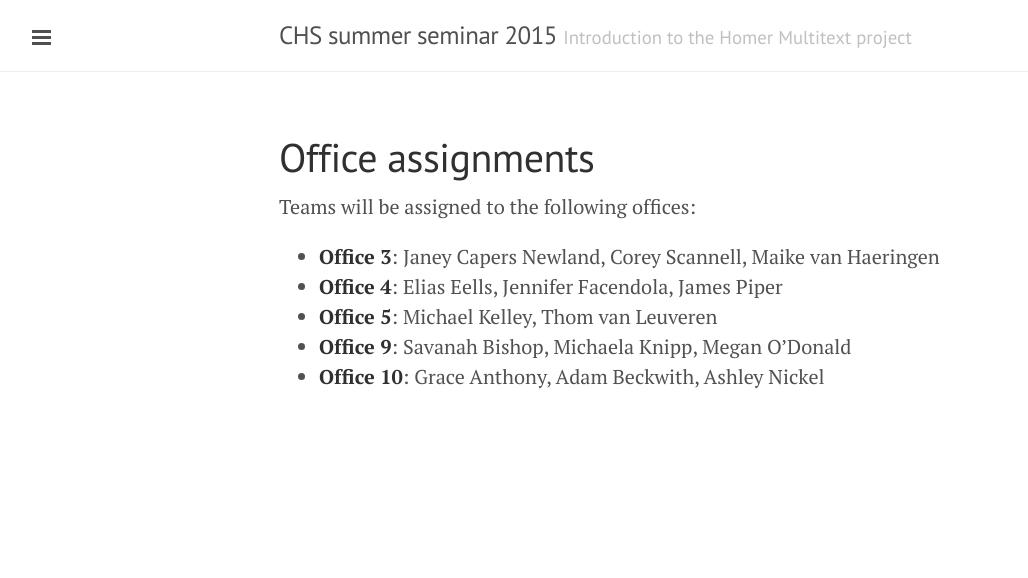
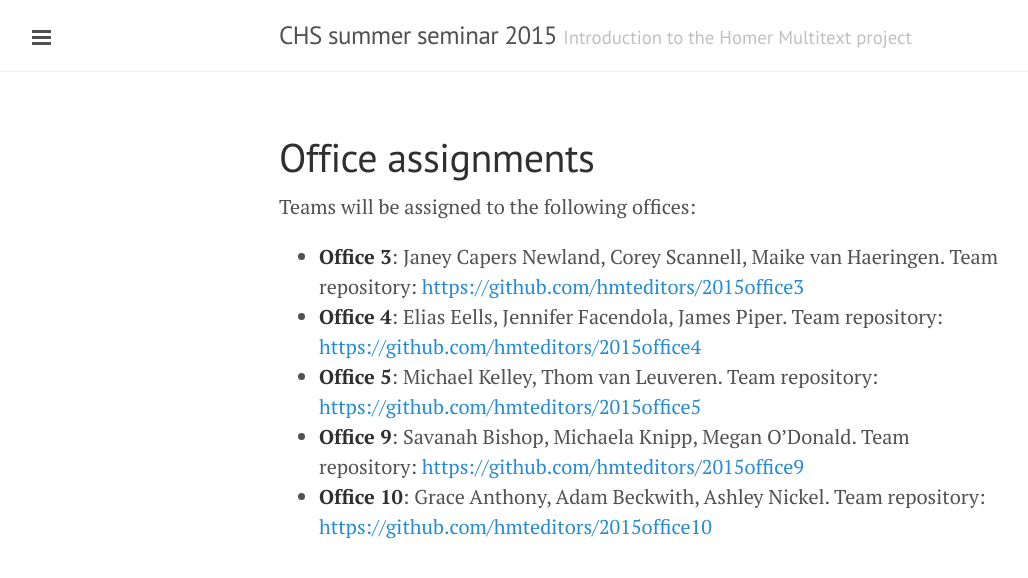
Before and after one commit to homermultitext/summerseminar2015, a Jekyll site: the page built from offices.md, in a window 1280 px wide. Shown: the top 578 px of the page, without its empty margins (1-1029 px from the left). Built offline with Jekyll 4.4.1, drawn with Linux system fonts in a browser that asks for light colours.

Commit message:
Update tips

```diff
--- a/offices.md
+++ b/offices.md
@@ -7,8 +7,8 @@ Teams will be assigned to the following offices:
 
 
 
-- **Office 3**:  Janey Capers Newland, Corey Scannell, Maike van Haeringen
--  **Office 4**: Elias Eells, Jennifer Facendola, James Piper
-- **Office 5**: Michael Kelley, Thom van Leuveren
--  **Office 9**: Savanah Bishop, Michaela Knipp, Megan O'Donald
-- **Office 10**:  Grace Anthony, Adam Beckwith, Ashley Nickel
+- **Office 3**:  Janey Capers Newland, Corey Scannell, Maike van Haeringen.  Team repository: <https://github.com/hmteditors/2015office3>
+-  **Office 4**: Elias Eells, Jennifer Facendola, James Piper.  Team repository: <https://github.com/hmteditors/2015office4>
+- **Office 5**: Michael Kelley, Thom van Leuveren.  Team repository:  <https://github.com/hmteditors/2015office5>
+-  **Office 9**: Savanah Bishop, Michaela Knipp, Megan O'Donald.  Team repository:  <https://github.com/hmteditors/2015office9>
+- **Office 10**:  Grace Anthony, Adam Beckwith, Ashley Nickel.  Team repository:  <https://github.com/hmteditors/2015office10>
```
Also changed, not shown: faq.md (+1 -1 lines), tips/index.md (+0 -1 lines).
